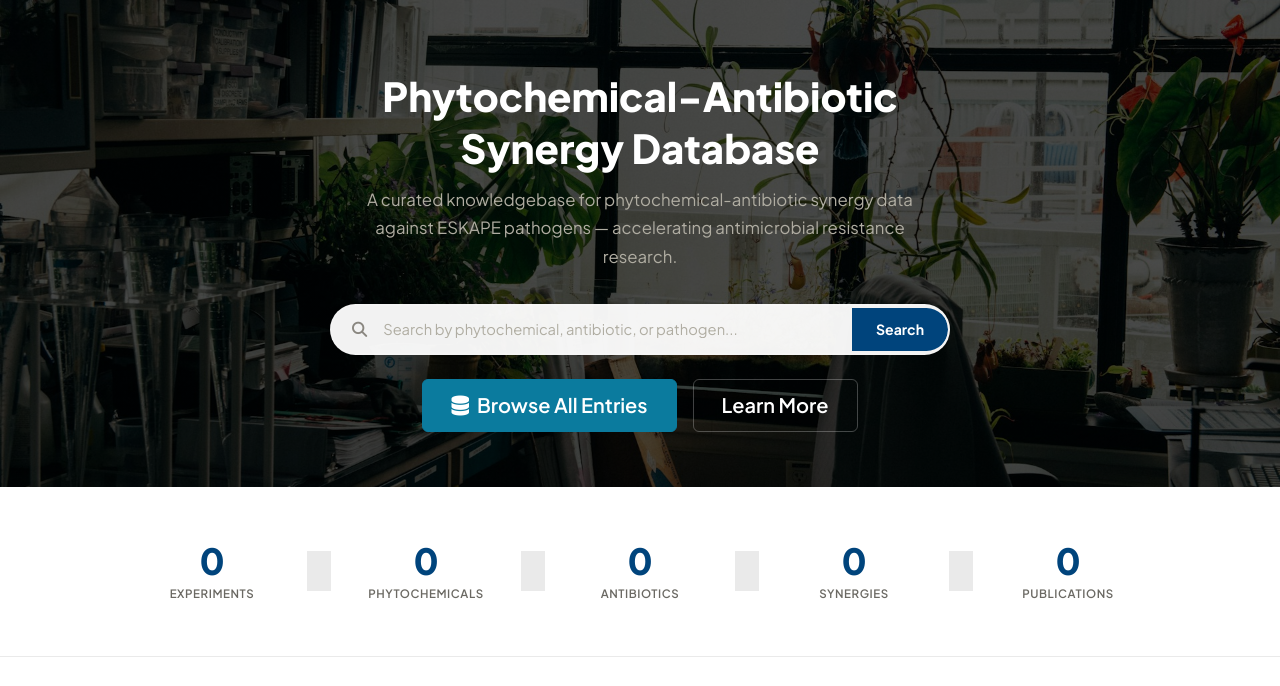
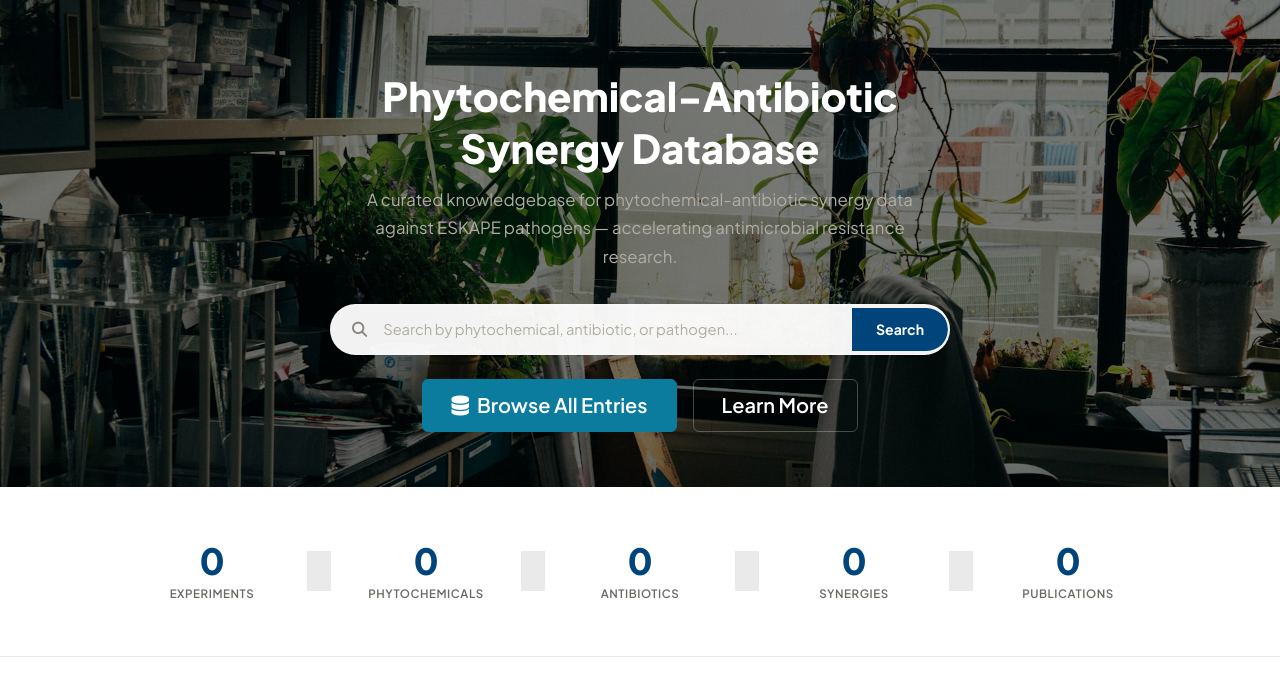
Before and after one commit to argajitsarkr/phytosynergy-db-project, a Django app: page / in a window 1280 px wide. Shown: the part 61-747 px from the top of the page. Run offline with Django 5.2, Linux system fonts and the light colour scheme; data comes from the database, SQL or seed files in the repository; data that the repository does not hold is empty; some libraries are stand-ins or nearby versions.

Commit message:
style: Reduce hero overlay darkness from 0.7 to 0.5
Co-Authored-By: Claude Opus 4.6 <noreply@anthropic.com>

```diff
--- a/synergy_data/static/synergy_data/css/custom.css
+++ b/synergy_data/static/synergy_data/css/custom.css
@@ -243,7 +243,7 @@ a:hover { color: var(--accent); }
    5. HERO SECTION
    ============================================================ */
 .hero-section {
-    background: linear-gradient(rgba(0, 0, 0, 0.7), rgba(0, 0, 0, 0.7)),
+    background: linear-gradient(rgba(0, 0, 0, 0.5), rgba(0, 0, 0, 0.5)),
                 url('../images/hero_background-green.jpg') center/cover no-repeat;
     text-align: center;
     padding: 70px 0 55px;
```
